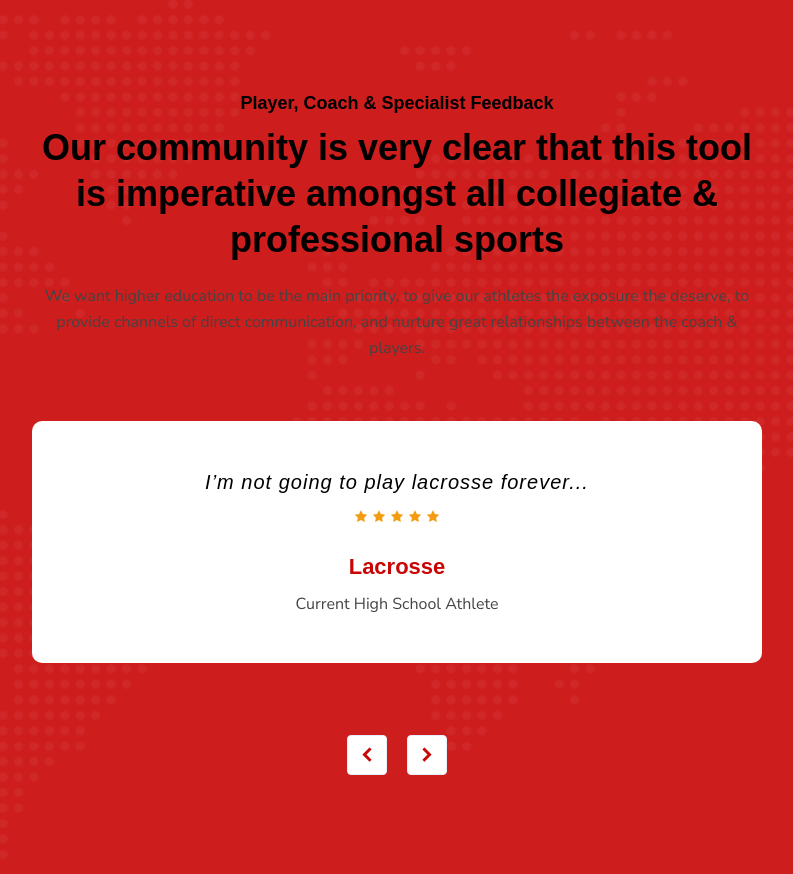
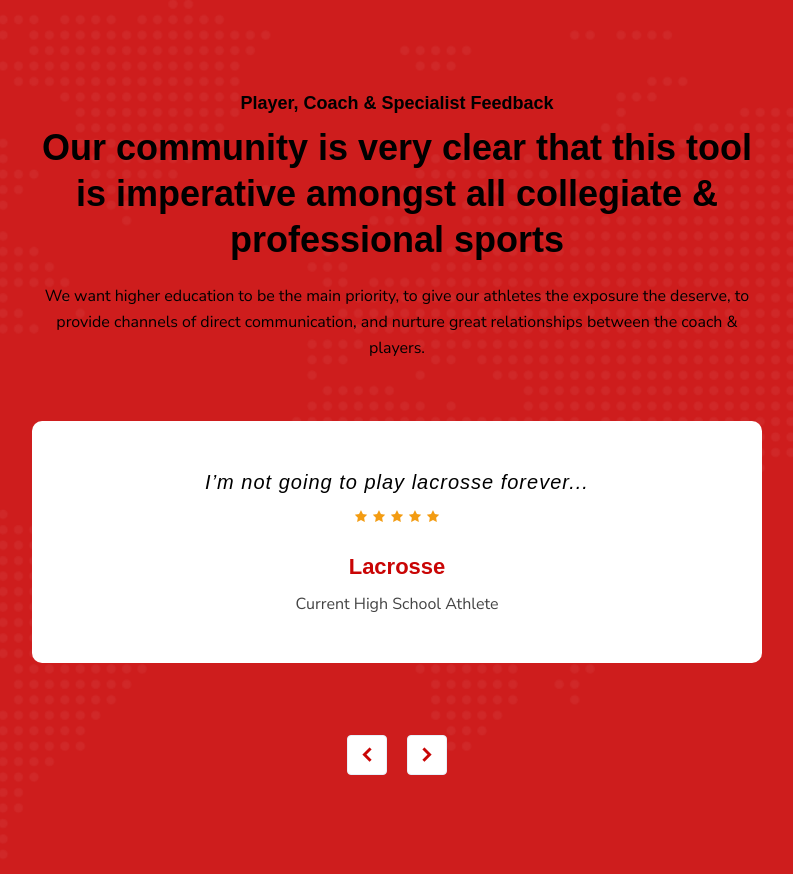
Before and after one commit to candacerogue/applete.app, a PHP site: page / in a window 1280 px wide. Shown: the part 5611-6485 px from the top of the page, without its empty margins (243-1036 px from the left). Run offline with PHP 8.4, Linux system fonts and the light colour scheme; some web fonts are replaced.

Commit message:
For testing email & changing p color in testi-area

```diff
--- a/contact.php
+++ b/contact.php
@@ -7,7 +7,7 @@
 $from = 'Demo contact form <demo@domain.com>';
 
 // an email address that will receive the email with the output of the form
-$sendTo = 'Demo contact form <eastcoastelitellc@gmail.com>';
+$sendTo = 'Demo contact form <candacerogers114@gmail.com>';
 
 // subject of the email
 $subject = 'New message from contact form';
--- a/home.html
+++ b/home.html
@@ -478,7 +478,7 @@
                     <div class="heading text-center">
                         <h5>Player, Coach & Specialist Feedback</h5>
                         <h2>Our community is very clear that this tool is imperative amongst all collegiate & professional sports</h2>
-                        <p>We want higher education to be the main priority, to give our athletes the exposure the deserve, to provide channels of direct communication, and nurture great relationships between the coach & players. </p>
+                        <p style="color: black;">We want higher education to be the main priority, to give our athletes the exposure the deserve, to provide channels of direct communication, and nurture great relationships between the coach & players. </p>
                     </div>
                 </div>
                 <!--end heading-->
```
